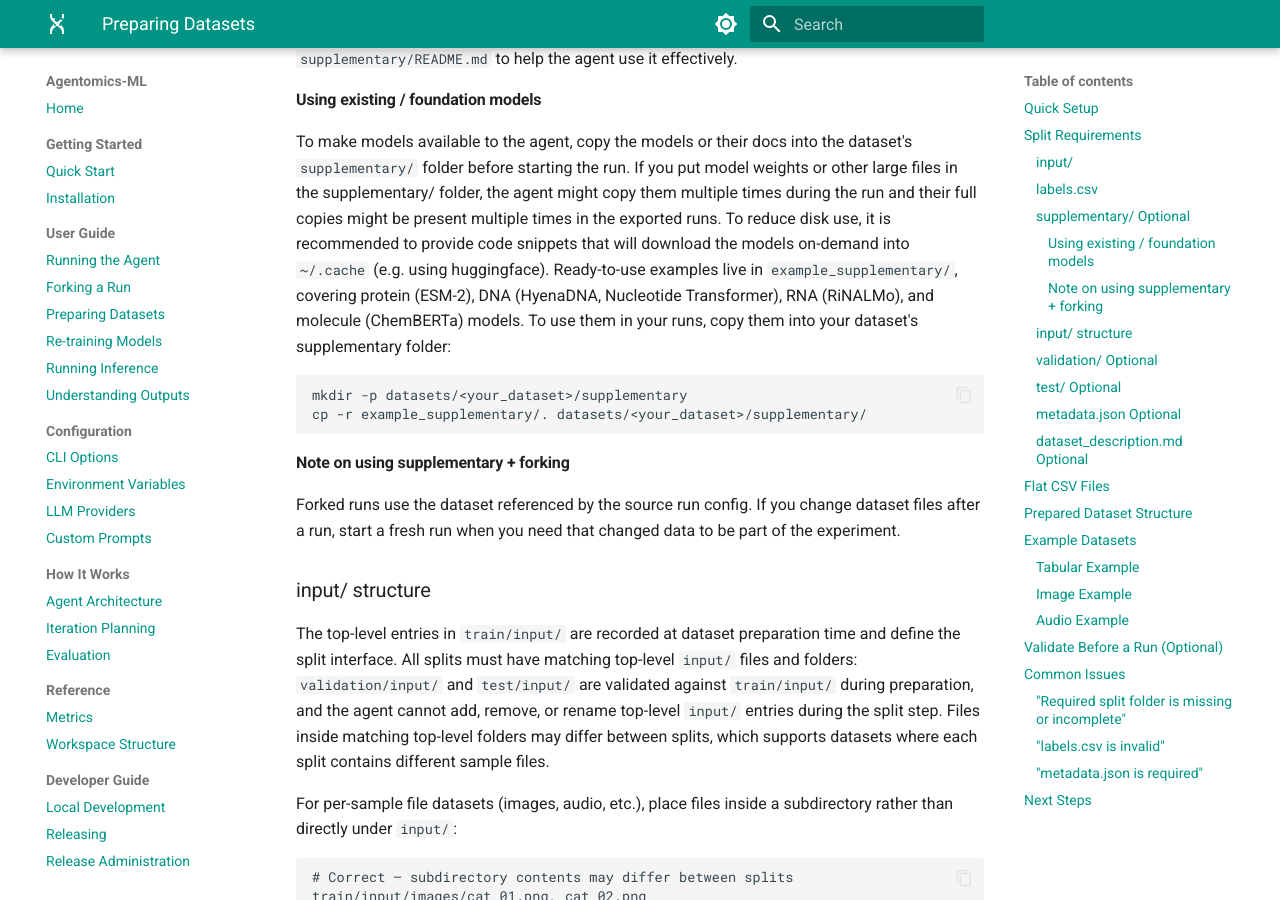
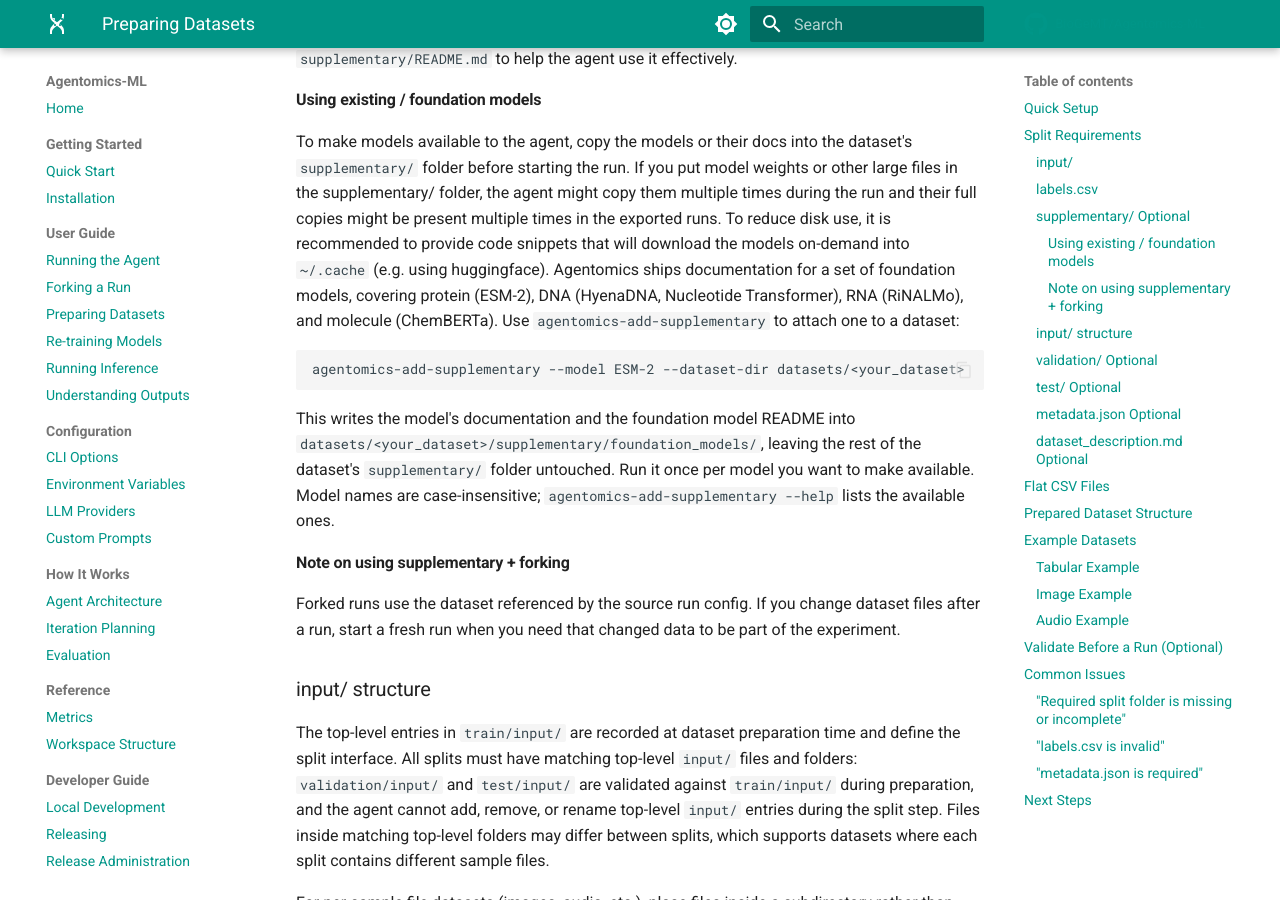
Before and after one commit to BioGeMT/agentomics-ml, an MkDocs documentation site: the page built from docs/user-guide/datasets.md, in a window 1280 px wide and 900 px high, scrolled down 2037 px. Built offline with MkDocs 1.6.1 and Material for MkDocs 9.7.7, drawn with Linux system fonts in a browser that asks for light colours; comment, search, counter and statistics services are not loaded.

Commit message:
Update docs

````diff
--- a/docs/user-guide/datasets.md
+++ b/docs/user-guide/datasets.md
@@ -87,14 +87,19 @@ the task in `supplementary/README.md` to help the agent use it effectively.
 To make models available to the agent, copy the models or their docs
 into the dataset's `supplementary/` folder before starting the run.
 If you put model weights or other large files in the supplementary/ folder, the agent might copy them multiple times during the run and their full copies might be present multiple times in the exported runs. To reduce disk use, it is recommended to provide code snippets that will download the models on-demand into `~/.cache` (e.g. using huggingface).
-Ready-to-use examples live in `example_supplementary/`, covering protein (ESM-2),
-DNA (HyenaDNA, Nucleotide Transformer), RNA (RiNALMo), and molecule (ChemBERTa)
-models. To use them in your runs, copy them into your dataset's supplementary folder:
+Agentomics ships documentation for a set of foundation models, covering protein
+(ESM-2), DNA (HyenaDNA, Nucleotide Transformer), RNA (RiNALMo), and molecule
+(ChemBERTa). Use `agentomics-add-supplementary` to attach one to a dataset:
 
 ```bash
-mkdir -p datasets/<your_dataset>/supplementary
-cp -r example_supplementary/. datasets/<your_dataset>/supplementary/
+agentomics-add-supplementary --model ESM-2 --dataset-dir datasets/<your_dataset>
 ```
+
+This writes the model's documentation and the foundation model README into
+`datasets/<your_dataset>/supplementary/foundation_models/`, leaving the rest of
+the dataset's `supplementary/` folder untouched. Run it once per model you want
+to make available. Model names are case-insensitive; `agentomics-add-supplementary --help`
+lists the available ones.
 
 #### Note on using supplementary + forking
 
````
Also changed, not shown: docs/index.md (+1 -0 lines).
